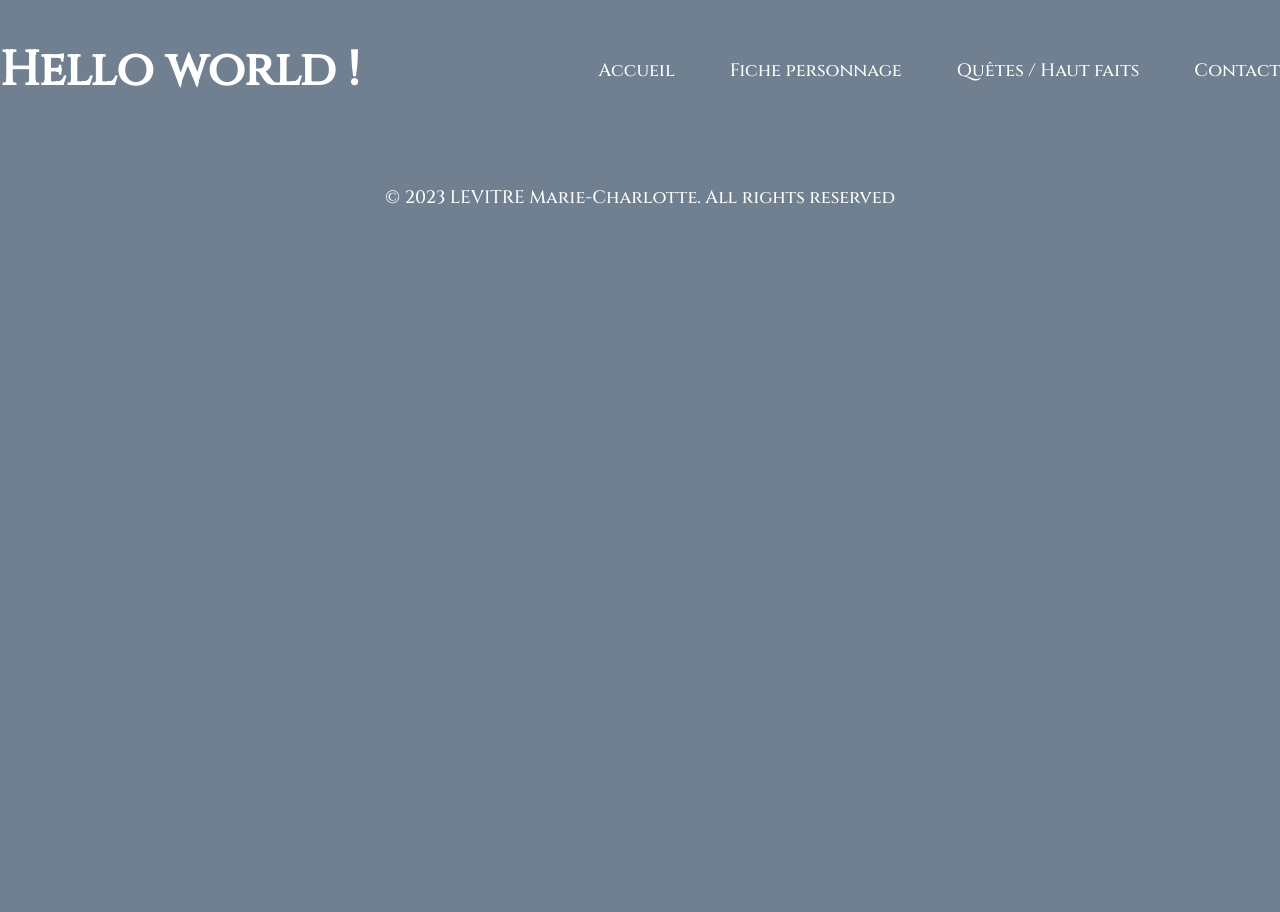
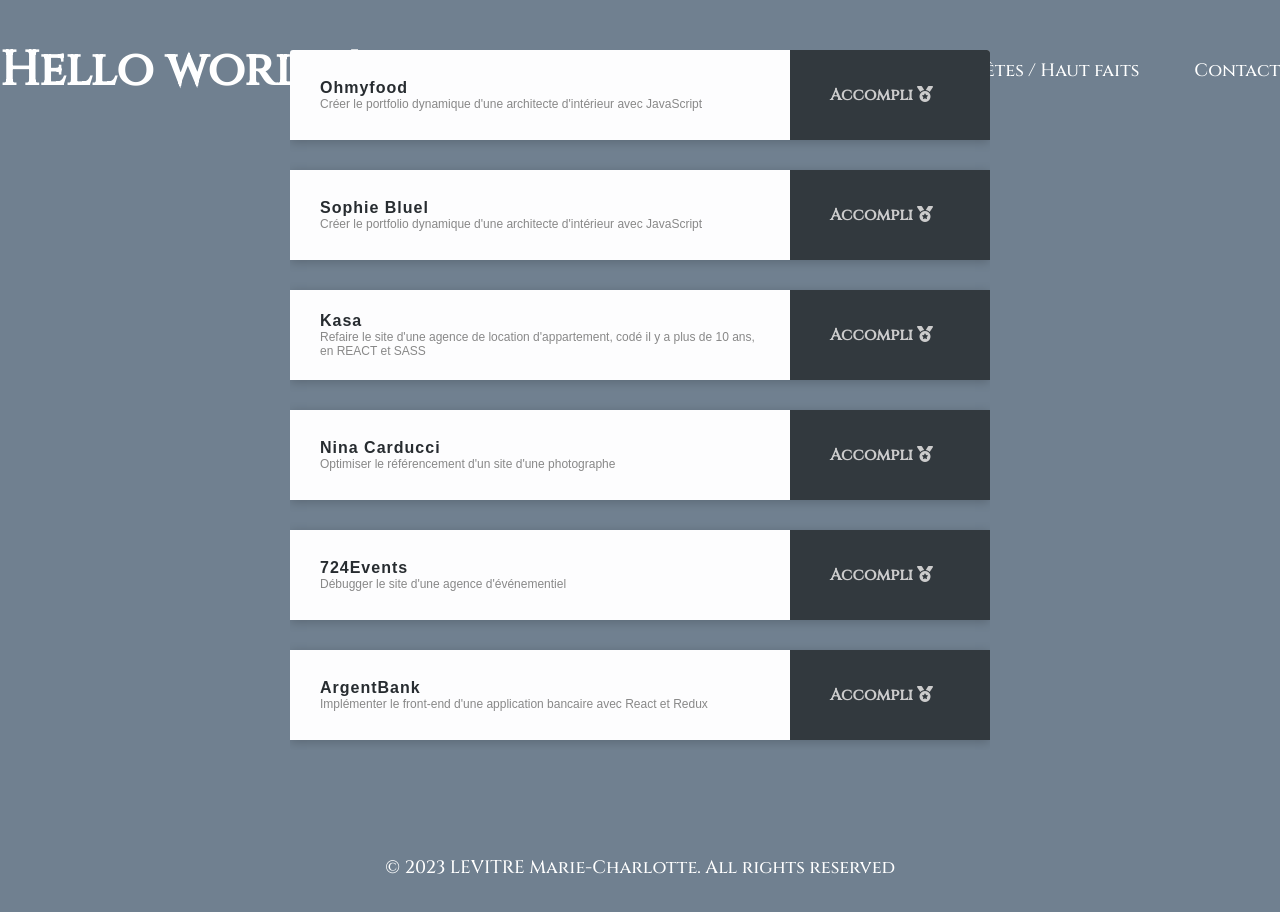
Before and after one commit to DestroyAdenyum/Projet_12-My_portfolio, a React (Create React App) app: page /Projects in a window 1280 px wide. Shown: the top 912 px of the page. Before the commit the page ends 800 px from the top, so only its background shows below. Built offline with nearby package versions, Linux system fonts and the light colour scheme; a web font is replaced by a local one.

Commit message:
Edit : Achievement (project) component

```diff
--- a/src/Components/Achievement.jsx
+++ b/src/Components/Achievement.jsx
@@ -1,22 +1,27 @@
+import { useState } from "react";
 
-function Achievement() {
+function Achievement({ title, skills, description, isOpen, onAchievementClick }) {
+    // const [isOpen, setIsOpen] = useState(false);
+
+    function toggleCard() {
+        onAchievementClick();
+    }
+
     return (
-        <article className='card flex-row open'>
+        <article className={`card ${isOpen ? 'open' : ''}`} onClick={toggleCard}>
             {/* <img src='http://i.harperapps.com/covers/9780008108298/y450-293.jpg' class='book'> */}
-            <div className='flex-column info'>
-                <div className='title'>The Fellowship of the Ring</div>
-                <div className='skills'>J.R.R. Tolkien</div>
-                <div className='hidden bottom summary'>
-                    Lorem, ipsum dolor sit amet consectetur adipisicing elit. Quod ratione impedit temporibus maiores autem aperiam assumenda exercitationem, quisquam nobis esse.
-                </div>
+            <div className='info'>
+                <div className='title'>{title}</div>
+                <div className='description'>{description}</div>
+                <div className='skills'>{skills}</div>
+                <div className='hidden bottom summary'></div>
             </div>
-            <div className='flex-column group'>
+            <div className='group'>
                 <div className='members'>
-                    <span className='current'>14</span> /
-                    <span className='max'>30</span>
+                    <span className='current'>Accompli <i class="fa-solid fa-medal"></i></span>
                 </div>
                 <div className='hidden bottom'>
-                    <button className='simple'>Join</button>
+                    <button className='simple'>Lien GitHub <i class="fa-brands fa-github"></i></button>
                 </div>
             </div>
         </article>
--- a/src/Pages/Projects.jsx
+++ b/src/Pages/Projects.jsx
@@ -1,10 +1,34 @@
-import React from "react";
+import React, { useState } from "react";
+
+import Achievement from "../Components/Achievement";
+
+import dataProject from "../data/dataProject.json";
 
 function Projects() {
+  const [openAchievementIndex, setOpenAchievementIndex] = useState(-1);
+
+  const handleAchievementClick = (index) => {
+    if (index === openAchievementIndex) {
+      // Si le même élément est cliqué, fermez-le en réinitialisant l'index
+      setOpenAchievementIndex(-1);
+    } else {
+      // Sinon, ouvrez le nouvel élément en mettant à jour l'index
+      setOpenAchievementIndex(index);
+    }
+  };
+
   return (
-    <div className="wrapper">
+    <div className="wrapper projects">
       <div class='center list flex-column'>
-
+        {dataProject.map((data, id) => (
+              <Achievement
+                key={id}
+                title={data.title}
+                description={data.description}
+                isOpen={id === openAchievementIndex}
+                onAchievementClick={() => handleAchievementClick(id)}
+              />
+        ))}
       </div>
     </div>
   )
--- a/src/Style/Components/Achievement.scss
+++ b/src/Style/Components/Achievement.scss
@@ -1,115 +1,123 @@
 .card {
-    cursor:pointer;
-    min-width:700px;
-    margin-bottom:10px;
-    perspective:600px;
-    transition:all 0.1s;
+    @include flex($fdirection: row, $alitems: center);
+    cursor: pointer;
+    width: 700px;
+    min-width: 700px;
+    margin-bottom: 10px;
+    perspective: 600px;
+    transition: all 0.1s;
 
-    & .bottom {
-      height:0px;
-      overflow:hidden;
-      width:200px;
-      font-size:12px;
-      color:#777;
-      font-weight:normal;
+    .bottom {
+      height: 0px;
+      overflow: hidden;
+      width: 200px;
+      font-size: 12px;
+      color: #777;
+      font-weight: normal;
     }
 
-    & .open {
-      padding:30px;
-      height:auto;
+    &.open {
+      padding: 30px;
+      height: auto;
 
       & .bottom {
-        margin-top:10px;
-        height:100%;
-        overflow:visible;
+        margin-top: 10px;
+        height: 100%;
+        overflow: visible;
       }
 
       & .book {
-        transform:rotateY( 50deg );
-        box-shadow:-10px 10px 10px 2px rgba(0,0,0,.2), -2px 0px 0px 0px #888;
-        transition:all 0.5s;
-        transition-delay:0.05s;
+        transform: rotateY( 50deg );
+        box-shadow: -10px 10px 10px 2px rgba(0,0,0,.2), -2px 0px 0px 0px #888;
+        transition: all 0.5s;
+        transition-delay: 0.05s;
       }
 
       & .info {
-        transform:translate(0,-10px);
+        @include flex($fdirection: column);
+        transform: translate(0,-10px);
       }
 
       & .members {
-        padding:15px 20px;
-        border-radius:4px;
-        align-self:flex-start;
+        padding: 15px 20px;
+        border-radius: 4px;
+        align-self: flex-start;
       }
     }
 
     & button.simple {
-      cursor:pointer;
-      color:#CCC;
-      border:none;
-      outline:none;
-      border-radius:4px;
-      background-color:#1ea94b;
-      padding:15px 20px;
-      font-family:'Montserrat';
-      font-weight:bold;
-      transition:all 0.1s;
+      cursor: pointer;
+      color: #CCC;
+      border: none;
+      outline: none;
+      border-radius: 4px;
+      background-color: #818181;
+      padding: 15px 20px;
+      font-family: 'Montserrat';
+      font-weight: bold;
+      transition: all 0.1s;
 
       &:hover {
-        box-shadow:0px 15px 20px -5px rgba(0,0,0,.3);
-        transform:translate(0,-2px);
+        box-shadow: 0px 15px 20px -5px rgba(0,0,0,.3);
+        transform: translate(0,-2px);
       }
     }
 
-    background-color:lighten($dark,8%);
-    box-shadow:0px 2px 10px rgba(0,0,0,.2);
-    overflow:hidden;
-    height:90px;
+    background-color: lighten($background-page,8%);
+    box-shadow: 0px 2px 10px rgba(0,0,0,.2);
+    overflow: hidden;
+    height: 90px;
 
-    & .book {
-      transition:all 0.5s;
-      width:120px;
-      box-shadow:0px 2px 10px rgba(0,0,0,0.3);
-      overflow:hidden;
+    .book {
+      transition: all 0.5s;
+      width: 120px;
+      box-shadow: 0px 2px 10px rgba(0,0,0,0.3);
+      overflow: hidden;
     }
 
-    & .info {
-      transition:all 0.2s;
-      min-width:200px;
-      padding:0px 30px;
-      font-family:'Montserrat';
-      font-weight:bold;
+    .info {
+      transition: all 0.2s;
+      min-width: 200px;
+      padding: 0px 30px;
+      font-family: 'Montserrat';
+      font-weight: bold;
 
       & .title {
-        font-size:1em;
-        color:#FFF;
-        letter-spacing:1px;
+        font-family: $font-book-title;
+        font-size: 1em;
+        color: $background-book;
+        letter-spacing: 1px;
       }
 
-      & .skills {
-        font-size:12px;
-        font-weight:normal;
-        color:#888;
+      & .description {
+        font-family: $font-book-text;
+        font-size: 12px;
+        font-weight: normal;
+        color: #888;
       }
     }
 
-    & .group {
-        margin-left:auto;
+    .group {
+        @include flex($fdirection: column);
+        margin-left: auto;
     }
 
-    & .members {
+    .members {
+      transition: all 0.1s;
+      padding: 40px;
+      font-family: 'Montserrat';
+      color: #CCC;
+      background-color: lighten($background-book,5%);
 
-      transition:all 0.1s;
-      padding:40px;
-      font-family:'Montserrat';
-      color:#CCC;
-      background-color:lighten($dark,5%);
       & .current {
-        font-weight:bold;
-        margin-right:10px;
+        font-family: $title-font;
+        font-weight: bold;
+        margin-right: 10px;
       }
+
       & .max {
-        opacity:0.5;
-        margin-left:10px;
+        opacity: 0.5;
+        margin-left: 10px;
       }
     }
 }
--- a/src/Style/Components/FormContact.scss
+++ b/src/Style/Components/FormContact.scss
@@ -44,7 +44,7 @@
         background: transparent;
         outline: none;
         font-family: $info-font;
-        font-size: 24px;
+        font-size: 18px;
         padding: 10px 0 10px 20px;
         border: 5px solid rgba(0, 0, 0, 0.3);
         box-shadow: 10px 10px 0 rgba(0, 0, 0, 0.3);
--- a/src/Style/Pages/Projects.scss
+++ b/src/Style/Pages/Projects.scss
@@ -1,6 +1,9 @@
+.projects{
+    height: 670px;
+}
+
 .flex-column{
-    display:flex;
-    flex-flow:column;
+    @include flex($fdirection: column);
 }
 
 .center {
@@ -14,4 +17,5 @@
 .list {
     border-radius:3px;
     overflow:hidden;
+    gap: 20px;
 }
--- a/src/Style/Utils/variables.scss
+++ b/src/Style/Utils/variables.scss
@@ -2,8 +2,8 @@
 $background: #708090;
 $background-collapse: #5c6671;
 
-$background-book: #854d27;
-$background-page: #e9dbc2;
+$background-book: #272c30;
+$background-page: #e6e9ec;
 
 $font-black-color: #000000;
 $font-white-color: #ffffff;
--- a/src/Style/index.scss
+++ b/src/Style/index.scss
@@ -7,6 +7,7 @@
 @import "./Layout/Header.scss";
 @import "./Layout/Footer.scss";
 
+@import "./Components/Achievement.scss";
 @import "./Components/Collapse.scss";
 @import "./Components/FormContact.scss";
 
--- /dev/null
+++ b/src/data/dataProject.json
@@ -0,0 +1,69 @@
+[
+    {
+        "id": 0,
+        "title" : "Ohmyfood",
+        "description": "Créer le portfolio dynamique d'une architecte d'intérieur avec JavaScript",
+        "text":"",
+        "skills": [
+            "HTML5",
+            "CSS3",
+            "SASS"
+        ],
+        "github": "https://github.com/DestroyAdenyum/Projet_4-Ohmyfood.git"
+
+    },
+    {
+        "id": 1,
+        "title" : "Sophie Bluel",
+        "description": "Créer le portfolio dynamique d'une architecte d'intérieur avec JavaScript",
+        "text":"",
+        "skills": [
+            "HTML5",
+            "CSS3",
+            "JS"
+        ],
+        "github":"https://github.com/DestroyAdenyum/projet_6-portfolio_bluel.git"
+    },
+    {
+        "id": 2,
+        "title": "Kasa",
+        "description": "Refaire le site d'une agence de location d'appartement, codé il y a plus de 10 ans, en REACT et SASS",
+        "text":"",
+        "skills": [
+            "REACT",
+            "SASS"
+        ],
+        "github":"https://github.com/DestroyAdenyum/projet_8-kasa.git"
+    },
+    {
+        "id": 3,
+        "title": "Nina Carducci",
+        "description": "Optimiser le référencement d'un site d'une photographe",
+        "text":"",
+        "skills": [
+            "SEO"
+        ],
+        "github":"https://github.com/DestroyAdenyum/Projet_9-NinaCarducci.git"
+    },
+    {
+        "id": 4,
+        "title": "724Events",
+        "description": "Débugger le site d'une agence d'événementiel",
+        "text":"",
+        "skills": [
+            "JREST"
+        ],
+        "github":"https://github.com/DestroyAdenyum/Projet_10-724events.git"
+    },
+    {
+        "id": 5,
+        "title": "ArgentBank",
+        "description": "Implémenter le front-end d'une application bancaire avec React et Redux",
+        "text":"",
+        "skills": [
+            "REACT",
+            "REDUX"
+        ],
+        "github":"https://github.com/DestroyAdenyum/Projet_11-ArgentBank.git"
+    }
+]
```
Also changed, not shown: src/data/data.json (deleted, +0 -39 lines).
